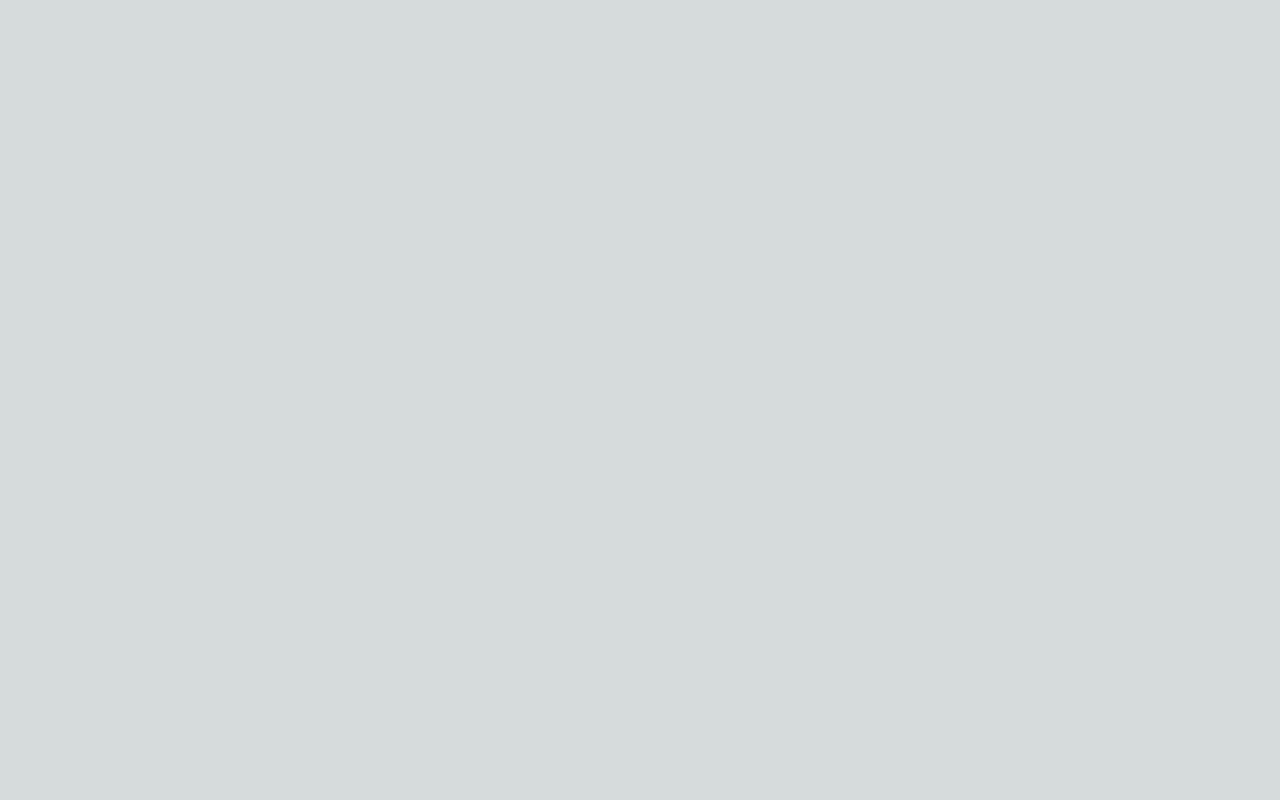
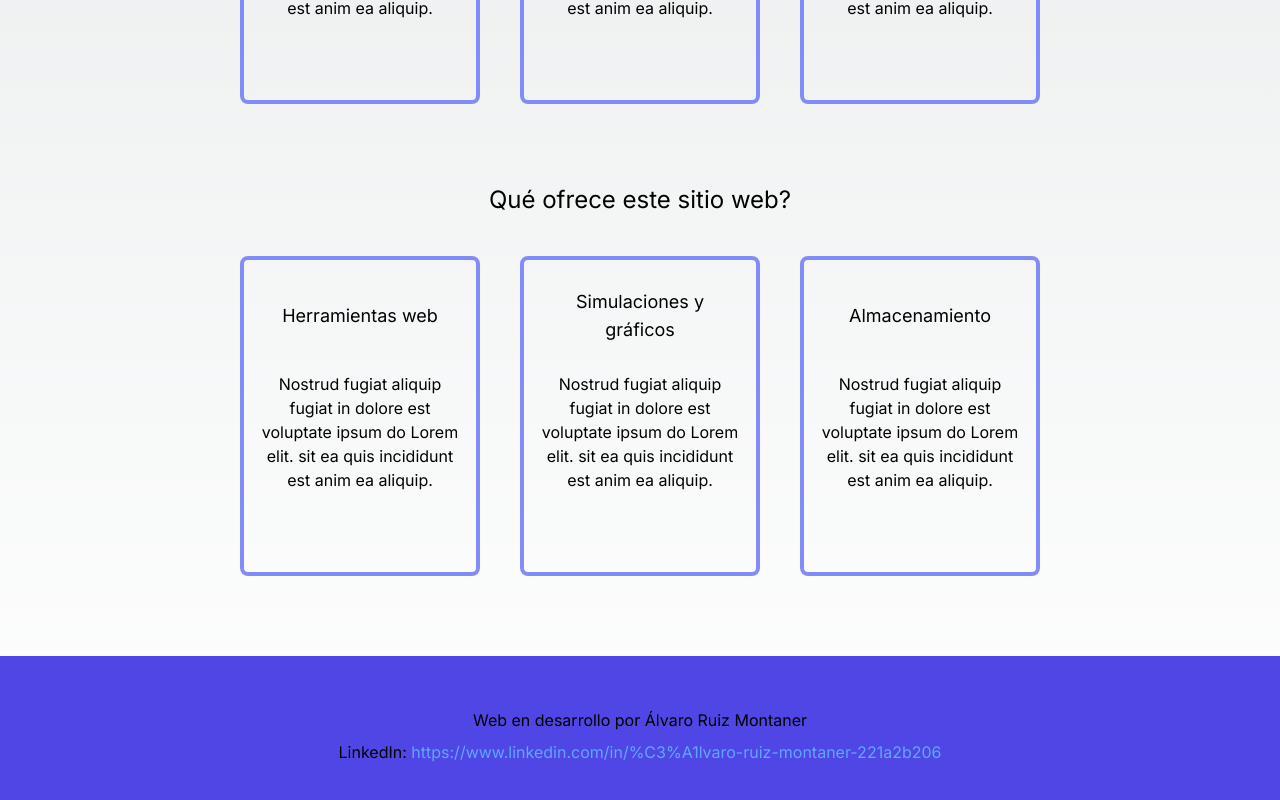
Before and after one commit to AlvaroRuizMontaner/webtheek, a Next.js app: page /dashboard in a window 1280 px wide. Shown: the part 1392-2192 px from the top of the page. Before the commit the page ends 800 px from the top, so only its background shows below. Built offline with nearby package versions, Linux system fonts and the light colour scheme.

Commit message:
footer y offer

```diff
--- a/app/dashboard/layout.tsx
+++ b/app/dashboard/layout.tsx
@@ -8,10 +8,9 @@ export default function DashboardLayout({
   children: React.ReactNode;
 }): JSX.Element {
   return (
-    <section>
+    <section className="min-h-full flex flex-col">
       <Nav />
       <Header />
-
       {children}
       <Footer />
     </section>
--- a/app/dashboard/page.tsx
+++ b/app/dashboard/page.tsx
@@ -1,11 +1,13 @@
+import Offer from "@/components/offer/Offer";
+
 // `app/dashboard/page.tsx` is the UI for the `/dashboard` URL
 export default function Page(): JSX.Element {
   return (
-    <div>
-      <section>
-        <h2 className="text-center mt-10">¿Qué ofrece este sitio web?</h2>
-        <div></div>
-      </section>
+    <div className="container flex-1">
+      <Offer />
+      <Offer />
+      <Offer />
+      <Offer />
     </div>
   );
 }
--- a/app/globals.css
+++ b/app/globals.css
@@ -36,3 +36,12 @@ body {
     text-wrap: balance;
   }
 }
+
+/* styles.css */
+.supercontainer {
+  padding-inline: 20px;
+}
+.supercontainer > * {
+  margin-left: auto;
+  margin-right: auto;
+}
--- a/app/layout.tsx
+++ b/app/layout.tsx
@@ -16,7 +16,7 @@ export default function RootLayout({
 }>): JSX.Element {
   return (
     <html lang="en">
-      <body className={`${inter.className} h-screen`}>{children}</body>
+      <body className={`${inter.className} min-h-screen`}>{children}</body>
     </html>
   );
 }
--- a/components/Footer.tsx
+++ b/components/Footer.tsx
@@ -1,7 +1,22 @@
 import React from "react";
 
 const Footer = (): JSX.Element => {
-  return <div>Footer</div>;
+  return (
+    <div className="w-full h-40 flex flex-col gap-2 justify-center bg-indigo-600">
+      <div className="text-center">
+        Web en desarrollo por Álvaro Ruiz Montaner
+      </div>
+      <div className="text-center">
+        LinkedIn:{" "}
+        <a
+          className="text-blue-400"
+          href="https://www.linkedin.com/in/%C3%A1lvaro-ruiz-montaner-221a2b206"
+        >
+          https://www.linkedin.com/in/%C3%A1lvaro-ruiz-montaner-221a2b206
+        </a>
+      </div>
+    </div>
+  );
 };
 
 export default Footer;
--- /dev/null
+++ b/components/card/Card.tsx
@@ -0,0 +1,19 @@
+import Image from "next/image";
+import React from "react";
+import { CardOfferProps } from "../offer/offer.info";
+
+const Card = ({ name, image, description }: CardOfferProps): JSX.Element => {
+  return (
+    <section className="w-60 h-80 mx-auto md:mx-0 p-4 flex flex-col gap-2 border border-4 rounded-lg border-indigo-400">
+      <h3 className="h-20 text-lg flex items-center justify-center text-center">
+        {name}
+      </h3>
+      <div className="relative w-full">
+        <Image className="" fill src={image} alt={`Image ${name}`} />
+      </div>
+      <div className="text-center">{description}</div>
+    </section>
+  );
+};
+
+export default Card;
--- /dev/null
+++ b/components/offer/Offer.tsx
@@ -0,0 +1,18 @@
+import React from "react";
+import { offerInfo } from "./offer.info";
+import Card from "../card/Card";
+
+const Offer = (): JSX.Element => {
+  return (
+    <div className="my-20 flex flex-col gap-10">
+      <h2 className="text-center text-2xl">{offerInfo.title}</h2>
+      <div className="grid grid-cols-1 md:flex gap-10 justify-center">
+        {offerInfo.cards.map((card) => (
+          <Card key={card.name} {...card} />
+        ))}
+      </div>
+    </div>
+  );
+};
+
+export default Offer;
--- /dev/null
+++ b/components/offer/offer.info.ts
@@ -0,0 +1,34 @@
+export const offerInfo: OfferProps = {
+  title: "Qué ofrece este sitio web?",
+  cards: [
+    {
+      name: "Herramientas web",
+      image: "/icons/settings.svg",
+      description:
+        "Nostrud fugiat aliquip fugiat in dolore est voluptate ipsum do Lorem elit. sit ea quis incididunt est anim ea aliquip.",
+    },
+    {
+      name: "Simulaciones y gráficos",
+      image: "/icons/settings.svg",
+      description:
+        "Nostrud fugiat aliquip fugiat in dolore est voluptate ipsum do Lorem elit. sit ea quis incididunt est anim ea aliquip.",
+    },
+    {
+      name: "Almacenamiento",
+      image: "/icons/settings.svg",
+      description:
+        "Nostrud fugiat aliquip fugiat in dolore est voluptate ipsum do Lorem elit. sit ea quis incididunt est anim ea aliquip.",
+    },
+  ],
+};
+
+interface OfferProps {
+  title: string;
+  cards: CardOfferProps[];
+}
+
+export interface CardOfferProps {
+  name: string;
+  image: string;
+  description: string;
+}
--- a/tailwind.config.ts
+++ b/tailwind.config.ts
@@ -13,6 +13,10 @@ const config: Config = {
         "gradient-conic":
           "conic-gradient(from 180deg at 50% 50%, var(--tw-gradient-stops))",
       },
+      container: {
+        center: true,
+        padding: "2rem",
+      },
     },
   },
   plugins: [],
```
